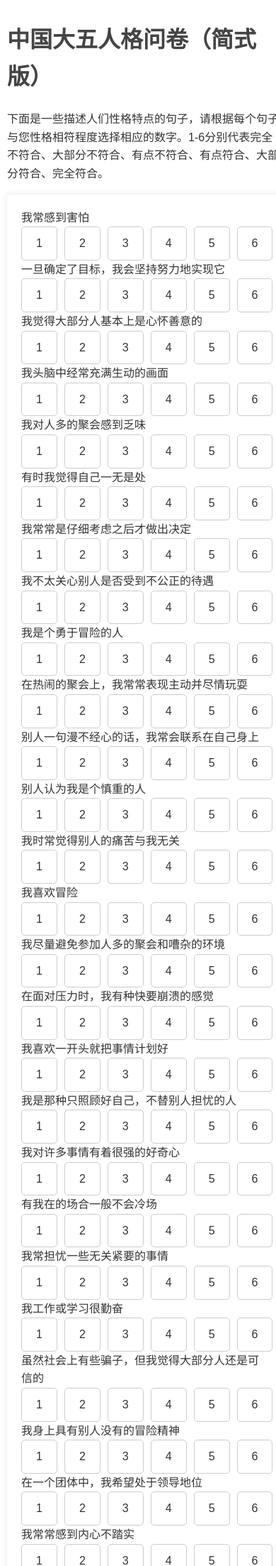
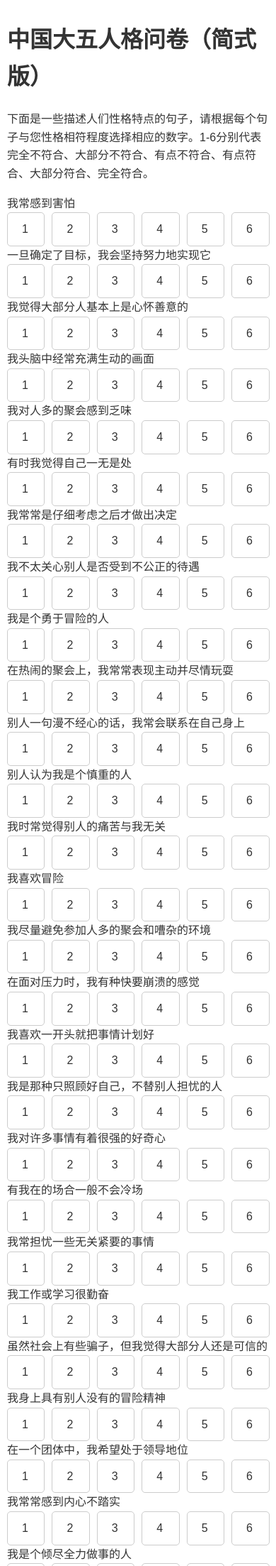
Before and after one commit to mxr612/PsychoScalesOrg, a FastAPI app: page /scales/CBF-PI-B in a window 390 px wide. Shown: the top 2206 px of the page at 71% size. Run offline with FastAPI, Linux system fonts and the light colour scheme.

Commit message:
优化了CSS：表单选项尺寸和在移动设备上的表现

```diff
--- a/static/styles.css
+++ b/static/styles.css
@@ -15,80 +15,33 @@
     /* 设置背景颜色为纯白色 */
     background-color: #ffffff;
     color: #333;
+    box-shadow: 0 0 10px rgba(0, 0, 0, 0.1);
 }
 
 @media (max-width: 768px) {
     body {
-        width: 100%;
+        width: 95%;
         /* 全屏展示 */
         padding: 10px;
         /* 适当调整内边距 */
     }
 }
 
-/* 容器样式 */
-.container {
-    width: 40%;
-    max-width: 1200px;
-    margin: 0 auto;
-
-    /* 可选：添加一些内边距，让内容不紧贴容器边缘 */
-    padding: 20px;
-}
-
-/* 标题样式 */
-h1,
-h2,
-h3 {
-    color: #444;
-}
-
-/* 链接样式 */
-a {
-    color: #007BFF;
-    text-decoration: none;
-}
-
-a:hover {
-    text-decoration: underline;
-}
-
-/* 表单样式 */
-form {
-    background-color: #fff;
-    padding: 20px;
-    border-radius: 5px;
-    box-shadow: 0 0 10px rgba(0, 0, 0, 0.1);
-}
-
-/* 按钮样式 */
-button {
-    background-color: #007BFF;
-    color: #fff;
-    padding: 10px 20px;
-    border: none;
-    border-radius: 5px;
-    cursor: pointer;
-}
-
-button:hover {
-    background-color: #0056b3;
-}
-
 /* 定义单选按钮容器样式 */
-.radio-button-group {
+.scale-button {
     display: flex;
     gap: 10px;
     /* 按钮之间的间距 */
 }
 
 /* 定义单选按钮隐藏样式 */
-.radio-button-group input[type="radio"] {
+.scale-button input[type="radio"] {
     display: none;
 }
 
 /* 定义单选按钮标签样式 */
-.radio-button-group label {
+.scale-button label {
+    flex-grow: 1;
     padding: 10px 20px;
     border: 1px solid #ccc;
     border-radius: 5px;
@@ -96,7 +49,7 @@
 }
 
 /* 定义单选按钮选中时标签样式 */
-.radio-button-group input[type="radio"]:checked+label {
+.scale-button input[type="radio"]:checked+label {
     background-color: #007BFF;
     color: white;
 }
--- a/templates/scale.html
+++ b/templates/scale.html
@@ -14,7 +14,7 @@
     <form action="{{ url_for('result', scale_id=scale_id) }}" method="post">
         {% for question in scale.questions %}
         <label for="{{ question.id }}">{{ question.text }}</label>
-        <div class="radio-button-group">
+        <div class="scale-button">
             <!-- 将下拉菜单替换为单选按钮 -->
             {% for option in range(question.range[0], question.range[1]+1) %}
             <input type="radio" id="{{ question.id }}_{{ option }}" name="{{ question.id }}" value="{{ option }}" {% if
```
